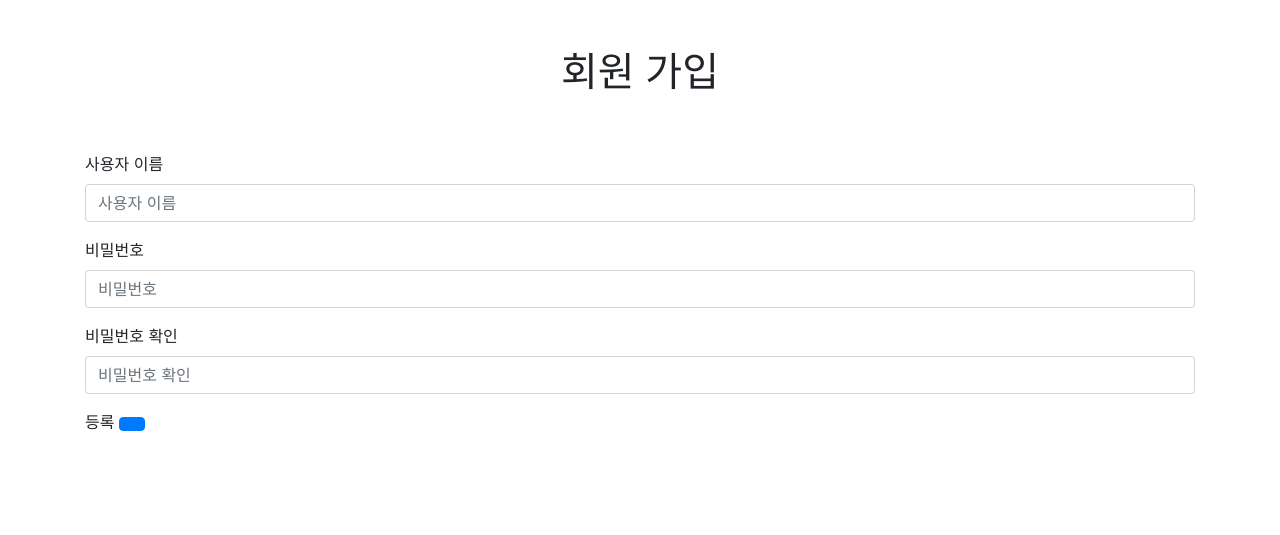
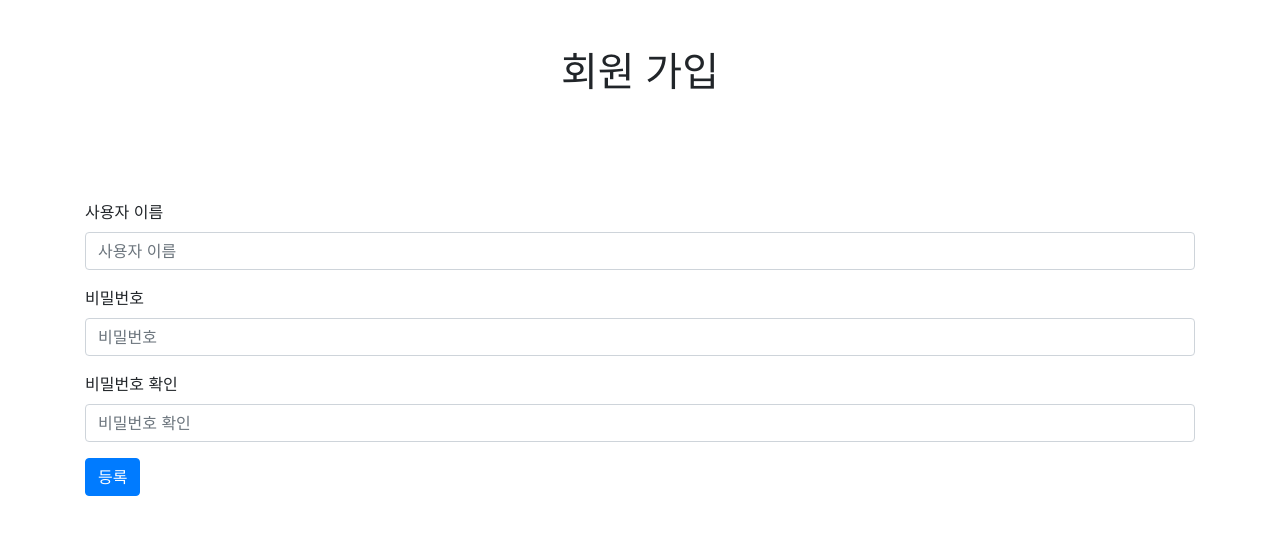
Before and after one commit to mojoblue7/fastcampus_django, a Django app: page /fcuser/register/ in a window 1280 px wide. Shown: the top 535 px of the page. Run offline with Django 3.2, Linux system fonts and the light colour scheme; some libraries are stand-ins or nearby versions.

Commit message:
add error message in register.html

```diff
--- a/fc_community/fcuser/templates/register.html
+++ b/fc_community/fcuser/templates/register.html
@@ -31,12 +31,17 @@
       </div>
       <div class="row mt-5">
         <div class="col-12">
+          {{ error }}
+        </div>
+      </div>
+      <div class="row mt-5">
+        <div class="col-12">
           <form method="POST" action=".">
             {% csrf_token %}
             <div class="form-group">
               <label for="username">사용자 이름</label>
               <input
-                type="email"
+                type="text"
                 class="form-control"
                 id="username"
                 placeholder="사용자 이름"
@@ -63,11 +68,11 @@
                 name="re-password"
               />
             </div>
-            등록
             <button
               type="submit"
               class="btn btn-primary"
-            ></button>
+            >
+            등록</button>
           </form>
         </div>
       </div>
```
